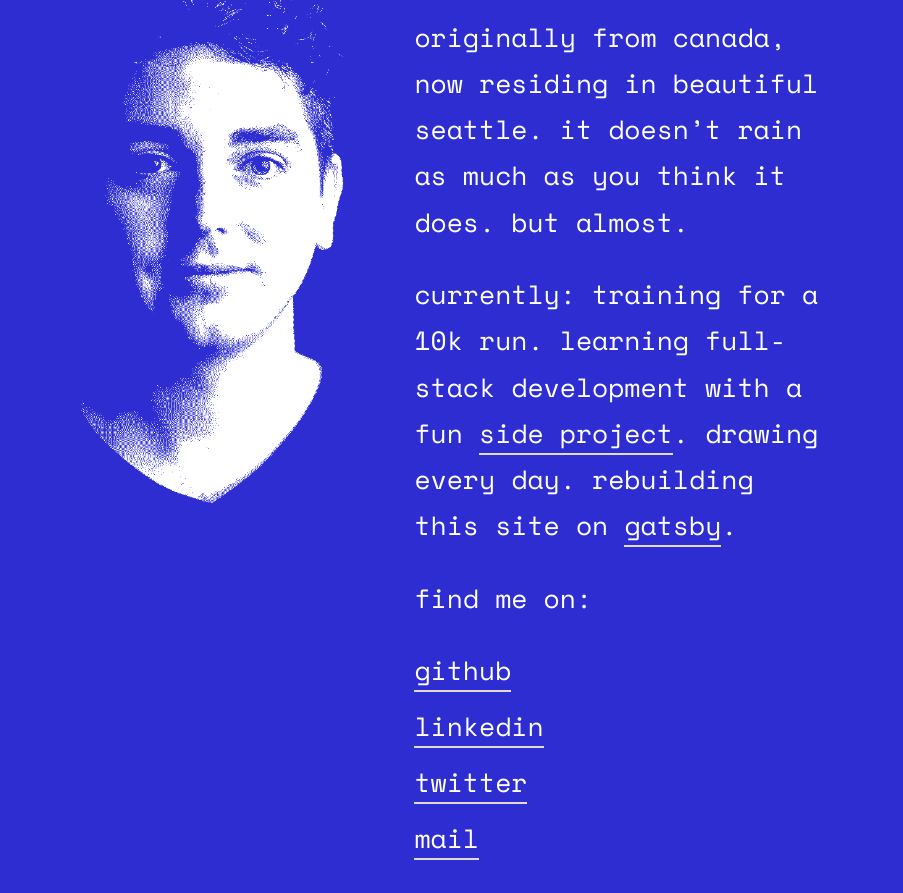
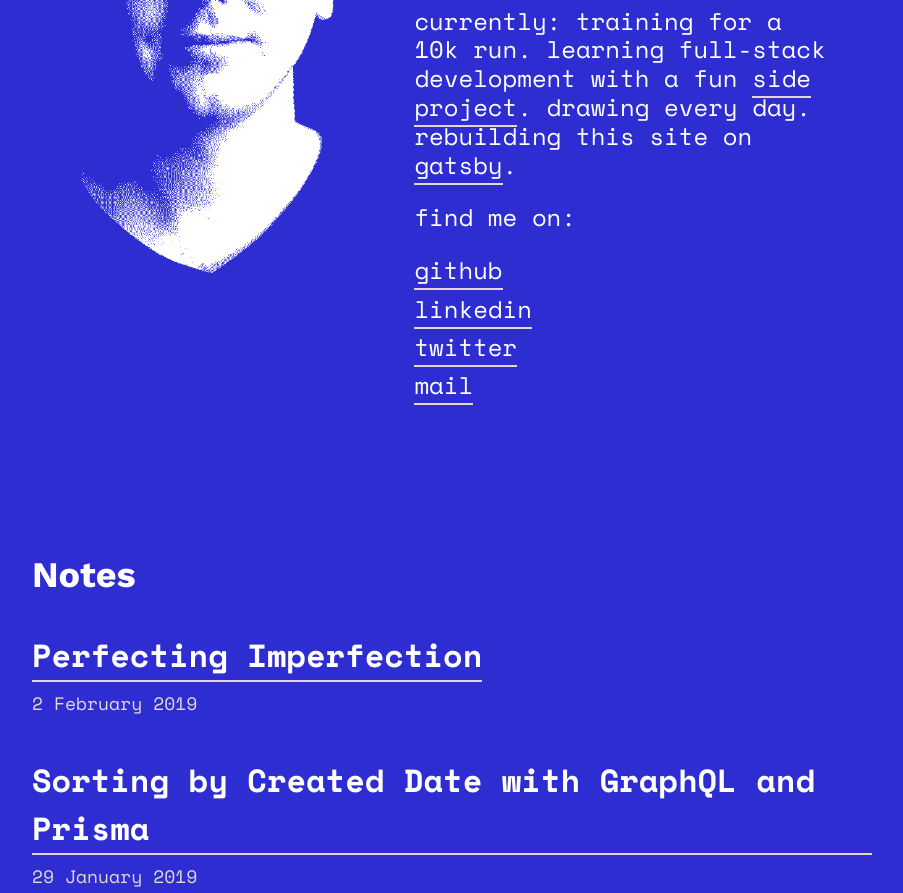
Before and after one commit to mikewheaton/wheaton.dev, a Gatsby site: page / in a window 1280 px wide. Shown: the part 495-1388 px from the top of the page, without its empty margins (188-1091 px from the left). Built offline with nearby package versions, Linux system fonts and the light colour scheme; Gatsby itself is replaced by a stand-in of ours.

Commit message:
Add line heights to theme

```diff
--- a/src/components/Home/Home.js
+++ b/src/components/Home/Home.js
@@ -38,8 +38,8 @@
 const Words = styled.div`
   font-family: ${props => props.theme.fonts.monospace};
   font-weight: 300;
-  font-size: 1.1rem;
-  line-height: 1.75;
+  font-size: ${props => props.theme.sizes.small};
+  line-height: ${props => props.theme.lineHeights.narrow};
   margin: 0 0 1.2rem 0;
 
   @media screen and (min-width: 768px) {
--- a/src/components/NoteList/NoteList.js
+++ b/src/components/NoteList/NoteList.js
@@ -14,7 +14,6 @@
 
 const TitleLink = styled(Link)`
   font-size: ${props => props.theme.sizes.medium};
-  line-height: 1.4;
   font-family: ${props => props.theme.fonts.monospace};
   display: inline-block;
   font-weight: bold;
@@ -30,7 +29,6 @@
   font-size: ${props => props.theme.sizes.xSmall};
   color: ${props => props.theme.colors.secondaryText};
   font-family: ${props => props.theme.fonts.monospace};
-  line-height: 2;
 `;
 
 export default ({ notes }) => {
--- a/src/components/Page/Page.js
+++ b/src/components/Page/Page.js
@@ -19,6 +19,7 @@
   /* Scale the base size (16px to 24px) based on the viewport's width. */
   html {
     font-size: 16px;
+    line-height: ${props => props.theme.lineHeights.regular};
   }
   @media screen and (min-width: 50rem) {
     html {
--- a/src/styles/theme.js
+++ b/src/styles/theme.js
@@ -23,6 +23,12 @@
   xSmall: '0.75rem',
 };
 
+export const lineHeights = {
+  wide: 1.8,
+  regular: 1.5,
+  narrow: 1.2,
+};
+
 const defaultTheme = {
   colors: {
     background: palette.white,
@@ -35,6 +41,9 @@
   },
   sizes: {
     ...sizes,
+  },
+  lineHeights: {
+    ...lineHeights,
   },
 };
 
```
Also changed, not shown: src/components/Note/Note.js (+3 -4 lines).
